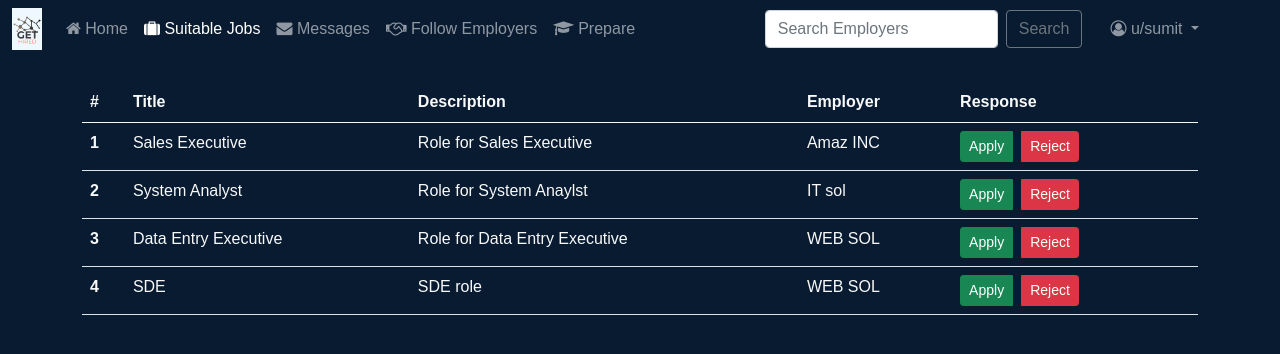
After one commit to sumitverma007/GET-HIRED, a Django app: page /JOB/relevant-jobs/ in a window 1280 px wide. The commit adds this page. Shown: the top 354 px of the page. Run offline with Django 3.2, Linux system fonts and the light colour scheme; a user stored in the database is signed in; data comes from the database, SQL or seed files in the repository; both versions use the stored data as it was after the commit; some libraries are stand-ins or nearby versions.

Commit message:
developed relevant-job section

```diff
--- a/GETHIRED/urls.py
+++ b/GETHIRED/urls.py
@@ -23,4 +23,5 @@ urlpatterns = [
     path('',include('BASE.urls')),
     path('JOBSEEKER/',include('JOBSEEKER.urls')),
     path('EMPLOYER/',include('EMPLOYER.urls')),
+    path('JOB/',include('JOB.urls')),
 ]+static(settings.MEDIA_URL,document_root=settings.MEDIA_ROOT)+ static(settings.STATIC_URL, document_root=settings.STATIC_ROOT)
--- /dev/null
+++ b/JOB/urls.py
@@ -0,0 +1,9 @@
+from django.contrib import admin
+from django.urls import path,include
+from django.conf import settings
+from django.conf.urls.static import static
+from . import views
+urlpatterns = [
+    path('relevant-jobs/',views.relevant_jobs,name="relevant job"),
+    path('job_application/',views.job_application,name="job application")
+]
--- a/JOB/views.py
+++ b/JOB/views.py
@@ -1,3 +1,56 @@
-from django.shortcuts import render
+from django.shortcuts import render,HttpResponse,redirect
+from JOBSEEKER.models import JOBSEEKER,QUALIFICATIONS
+from EMPLOYER.models import EMPLOYER
+from django.contrib.auth.models import User
+from .models import JOB,JOB_APPLICATIONS
+from django.http import JsonResponse
+# Create your views here.
+def relevant_jobs(request):
+    # return HttpResponse("Relevant Job page")
 
-# Create your views here.
+
+    if not request.user.is_authenticated:
+        return redirect("/")
+
+
+    else:
+        # what if employer get in here
+        logged_in = request.user
+        try:
+            valid_jobseeker=QUALIFICATIONS.objects.get(user=logged_in)
+            applied_in=JOB_APPLICATIONS.objects.filter(jobseeker_username=logged_in.username)
+            # print(applied_in)
+            applied_job_id=[]
+            for jb in applied_in:
+                applied_job_id.append(jb.job_id)
+
+            jobs=JOB.objects.all()
+            suitable_jobs=[]
+            for job in jobs:
+                if job.x_req <= valid_jobseeker.x_marks and job.xii_req <= valid_jobseeker.xii_marks and job.grad_req <= valid_jobseeker.grad_marks and job.job_id not in applied_job_id :
+
+                    suitable_jobs.append(job)
+            len_count=len(suitable_jobs)
+            params={
+                'jobs':suitable_jobs,
+                'len':len_count,
+            }
+            return render(request,'JOBSEEKER/relevant-jobs.html/',params)
+
+        except Exception as e:
+            print(e)
+            return redirect("/")
+
+
+
+def job_application(request):
+    if not request.user.is_authenticated:
+        return redirect("/")
+    else:
+        applied_job_id=request.GET.get('job_id')
+        new_application=JOB_APPLICATIONS(job_id=applied_job_id,jobseeker_username=request.user.username)
+        new_application.save()
+        data={
+            'is_ok':1,
+        }
+        return JsonResponse(data)
--- a/Next task.txt
+++ b/Next task.txt
@@ -60,3 +60,9 @@ Next to do:
 15.01.2021
 Managed article posts based on logged in user
      2.Design Job searching page for jobseeker
+
+
+16.01.2021
+Designed suitable job page where jobseeker can see the relevant jobseeker
+Next to do:
+   1 Design Follow employer page.
--- /dev/null
+++ b/templates/JOBSEEKER/relevant-jobs.html
@@ -0,0 +1,64 @@
+{% extends 'basej.html' %}
+{% block title %}
+Suitable Jobs
+{% endblock title %}
+{% block jobsactive %}
+active
+{% endblock jobsactive %}
+{% block content %}
+{% if not len %}
+<h1>Not eligible for any jobs right now</h1>
+{% else %}
+<div class="container my-4">
+<table class="table text-light">
+  <thead>
+    <tr>
+      <th scope="col">#</th>
+      <th scope="col">Title</th>
+      <th scope="col">Description</th>
+      <th scope="col">Employer</th>
+       <th scope="col">Response</th>
+    </tr>
+  </thead>
+  <tbody>
+  {% for job in jobs %}
+    <tr id="jnum-{{job.job_id}}">
+      <th scope="row">{{forloop.counter}}</th>
+      <td>{{job.job_title}}</td>
+      <td>{{job.job_desc}}</td>
+      <td>{{job.employer_name.name}}</td>
+      <td>
+      <div class="btn-group" role="group">
+      <button type="button" id="jobap-{{job.job_id}}" class="btn btn-success btn-sm">Apply</button>
+      <button type="button" id="job-{{job.job_id}}"  class="btn btn-danger btn-sm mx-2">Reject</button>
+      </div>
+
+      </td>
+    </tr>
+    <script>
+    $("#job-{{job.job_id}}").click(function(){
+        document.getElementById("jnum-{{job.job_id}}").style.display="none";
+    });
+    $("#jobap-{{job.job_id}}").click(function(){
+        let job_id={{job.job_id}};
+        console.log(job_id);
+        $.ajax({
+            url:'/JOB/job_application/',
+            data:{
+                'job_id':job_id,
+            },
+            dataType:'Json',
+            success:function(data){
+                document.getElementById("jnum-{{job.job_id}}").style.display="none";
+            }
+        });
+
+
+    });
+    </script>
+    {% endfor %}
+  </tbody>
+</table>
+</div>
+{% endif %}
+{% endblock content %}
--- a/templates/basej.html
+++ b/templates/basej.html
@@ -32,11 +32,11 @@
       <ul class="navbar-nav me-auto mb-2 mb-lg-0">
         <li class="nav-item">
           <a class="nav-link {% block homeactive %}
-          {% endblock homeactive %}"  href="#"><i class="fa fa-home" aria-hidden="true"></i> Home</a>
+          {% endblock homeactive %}"  href="/"><i class="fa fa-home" aria-hidden="true"></i> Home</a>
         </li>
         <li class="nav-item">
           <a class="nav-link {% block jobsactive %}
-          {% endblock jobsactive %}" href="#"><i class="fa fa-suitcase" aria-hidden="true"></i> Suitable Jobs</a>
+          {% endblock jobsactive %}" href="/JOB/relevant-jobs/"><i class="fa fa-suitcase" aria-hidden="true"></i> Suitable Jobs</a>
         </li>
             <li class="nav-item">
           <a class="nav-link {% block msgactive %}
```
Also changed, not shown: db.sqlite3.
